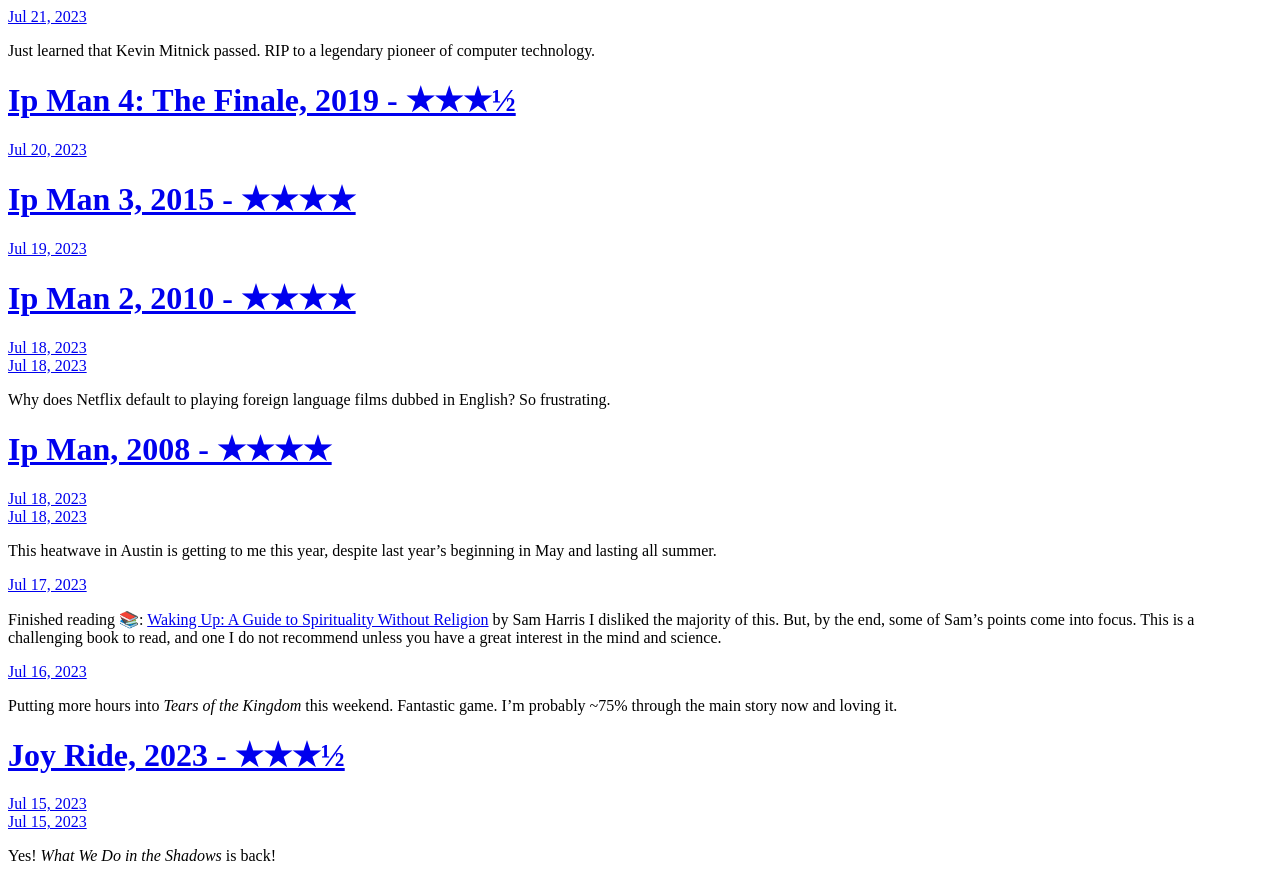
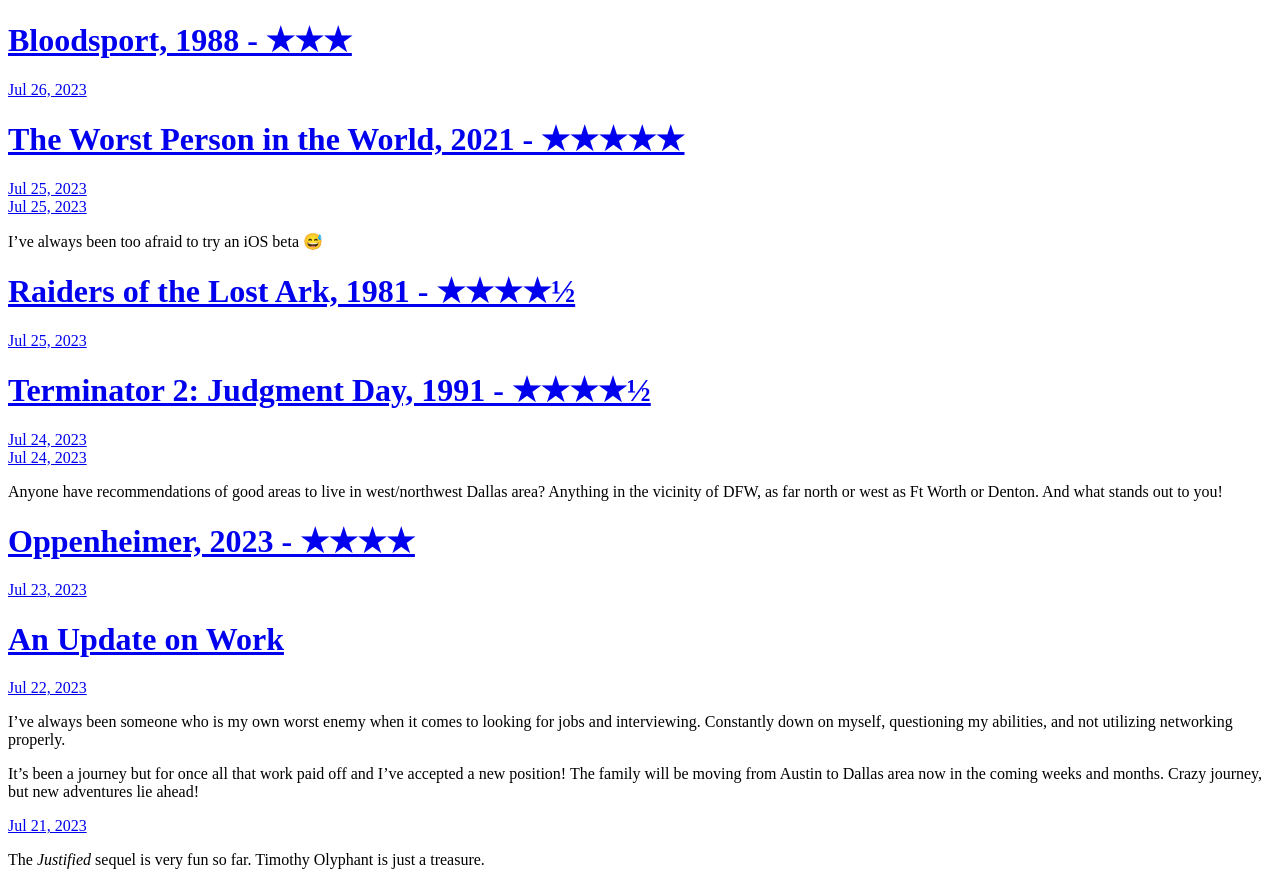
Before and after one commit to mindofaaronw/microblog, a plain HTML site: page index.html in a window 1280 px wide. Shown: the top 872 px of the page. Drawn offline with Linux system fonts and the light colour scheme; a script that the page names is missing.

Commit message:
Archiving from Micro.blog.

```diff
--- a/index.html
+++ b/index.html
@@ -21,6 +21,118 @@
 <div class="h-feed">
 
 
+
+	  <div class="h-entry">
+
+			<h1><a href="https://mindofaaronw.com/2023/07/26/bloodsport.html">Bloodsport, 1988 - ★★★</a></h1>
+
+
+		<a href="https://mindofaaronw.com/2023/07/26/bloodsport.html" class="u-url"><time class="dt-published" datetime="2023-07-26 12:18:50 -0500">Jul 26, 2023</time></a>
+
+		<div class="e-content">
+			 <!-- raw HTML omitted -->
+
+		</div>
+	  </div>
+
+	  <div class="h-entry">
+
+			<h1><a href="https://mindofaaronw.com/2023/07/25/the-worst-person.html">The Worst Person in the World, 2021 - ★★★★★</a></h1>
+
+
+		<a href="https://mindofaaronw.com/2023/07/25/the-worst-person.html" class="u-url"><time class="dt-published" datetime="2023-07-25 15:14:07 -0500">Jul 25, 2023</time></a>
+
+		<div class="e-content">
+			 <!-- raw HTML omitted -->
+
+		</div>
+	  </div>
+
+	  <div class="h-entry">
+
+
+		<a href="https://mindofaaronw.com/2023/07/25/ive-always-been.html" class="u-url"><time class="dt-published" datetime="2023-07-25 13:42:33 -0500">Jul 25, 2023</time></a>
+
+		<div class="e-content">
+			 <p>I’ve always been too afraid to try an iOS beta 😅</p>
+
+		</div>
+	  </div>
+
+	  <div class="h-entry">
+
+			<h1><a href="https://mindofaaronw.com/2023/07/25/raiders-of-the.html">Raiders of the Lost Ark, 1981 - ★★★★½</a></h1>
+
+
+		<a href="https://mindofaaronw.com/2023/07/25/raiders-of-the.html" class="u-url"><time class="dt-published" datetime="2023-07-25 10:07:43 -0500">Jul 25, 2023</time></a>
+
+		<div class="e-content">
+			 <!-- raw HTML omitted -->
+
+		</div>
+	  </div>
+
+	  <div class="h-entry">
+
+			<h1><a href="https://mindofaaronw.com/2023/07/24/terminator-judgment-day.html">Terminator 2: Judgment Day, 1991 - ★★★★½</a></h1>
+
+
+		<a href="https://mindofaaronw.com/2023/07/24/terminator-judgment-day.html" class="u-url"><time class="dt-published" datetime="2023-07-24 11:32:11 -0500">Jul 24, 2023</time></a>
+
+		<div class="e-content">
+			 <!-- raw HTML omitted -->
+
+		</div>
+	  </div>
+
+	  <div class="h-entry">
+
+
+		<a href="https://mindofaaronw.com/2023/07/24/anyone-have-recommendations.html" class="u-url"><time class="dt-published" datetime="2023-07-24 07:41:50 -0500">Jul 24, 2023</time></a>
+
+		<div class="e-content">
+			 <p>Anyone have recommendations of good areas to live in west/northwest Dallas area? Anything in the vicinity of DFW, as far north or west as Ft Worth or Denton. And what stands out to you!</p>
+
+		</div>
+	  </div>
+
+	  <div class="h-entry">
+
+			<h1><a href="https://mindofaaronw.com/2023/07/23/oppenheimer.html">Oppenheimer, 2023 - ★★★★</a></h1>
+
+
+		<a href="https://mindofaaronw.com/2023/07/23/oppenheimer.html" class="u-url"><time class="dt-published" datetime="2023-07-23 08:25:07 -0500">Jul 23, 2023</time></a>
+
+		<div class="e-content">
+			 <!-- raw HTML omitted -->
+
+		</div>
+	  </div>
+
+	  <div class="h-entry">
+
+			<h1><a href="https://mindofaaronw.com/2023/07/22/an-update-on.html">An Update on Work</a></h1>
+
+
+		<a href="https://mindofaaronw.com/2023/07/22/an-update-on.html" class="u-url"><time class="dt-published" datetime="2023-07-22 09:20:18 -0500">Jul 22, 2023</time></a>
+
+		<div class="e-content">
+			 <p>I’ve always been someone who is my own worst enemy when it comes to looking for jobs and interviewing. Constantly down on myself, questioning my abilities, and not utilizing networking properly.</p>
+<p>It’s been a journey but for once all that work paid off and I’ve accepted a new position! The family will be moving from Austin to Dallas area now in the coming weeks and months. Crazy journey, but new adventures lie ahead!</p>
+
+		</div>
+	  </div>
+
+	  <div class="h-entry">
+
+
+		<a href="https://mindofaaronw.com/2023/07/21/the-justified-sequel.html" class="u-url"><time class="dt-published" datetime="2023-07-21 10:14:16 -0500">Jul 21, 2023</time></a>
+
+		<div class="e-content">
+			 <p>The <em>Justified</em> sequel is very fun so far. Timothy Olyphant is just a treasure.</p>
+
+		</div>
+	  </div>
 
 	  <div class="h-entry">
 
```
